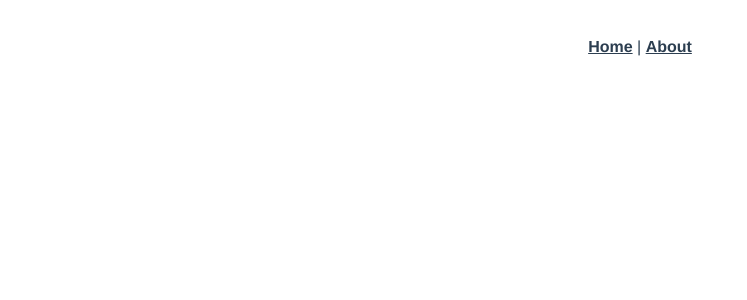
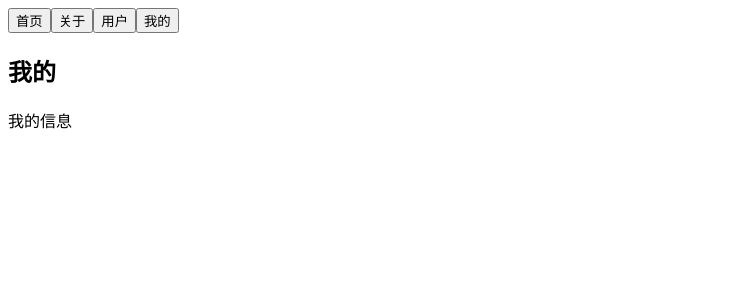
Before and after one commit to codewy/testmall, a Vue app: page /profile in a window 1280 px wide. Shown: the top 300 px of the page, without its empty margins (0-747 px from the left). Built offline with nearby package versions, Linux system fonts and the light colour scheme.

Commit message:
'添加路由配置'

```diff
--- a/src/App.vue
+++ b/src/App.vue
@@ -1,32 +1,30 @@
 <template>
   <div id="app">
-    <div id="nav">
-      <router-link to="/">Home</router-link> |
-      <router-link to="/about">About</router-link>
-    </div>
-    <router-view/>
+    <!-- <router-link to="/home" tag="button" replace active-class="active">首页</router-link> -->
+    <router-link to="/home" tag="button" replace>首页</router-link>
+    <router-link to="/about" tag="button" replace>关于</router-link>
+    <router-link to="/user" tag="button" replace>用户</router-link>
+
+    <button @click="proClick">我的</button>
+
+    <router-view></router-view>
   </div>
 </template>
 
+<script>
+export default {
+  name: 'App',
+  methods: {
+    proClick() {
+      // this.$router.push('/profile')
+      this.$router.replace('/profile')
+    }
+  }
+}
+</script>
+
 <style>
-#app {
-  font-family: Avenir, Helvetica, Arial, sans-serif;
-  -webkit-font-smoothing: antialiased;
-  -moz-osx-font-smoothing: grayscale;
-  text-align: center;
-  color: #2c3e50;
-}
-
-#nav {
-  padding: 30px;
-}
-
-#nav a {
-  font-weight: bold;
-  color: #2c3e50;
-}
-
-#nav a.router-link-exact-active {
-  color: #42b983;
-}
+  .active{
+    color:red;
+  }
 </style>
--- a/src/components/HelloWorld.vue
+++ /dev/null
@@ -1,20 +0,0 @@
-<template>
-  <div>
-    <h2>我是标题</h2>
-    <p>我是内容</p>
-    <p>首页</p>
-  </div>
-</template>
-
-<script>
-export default {
-  name: 'HelloWorld',
-
-
-}
-</script>
-
-<!-- Add "scoped" attribute to limit CSS to this component only -->
-<style scoped>
-
-</style>
--- a/src/components/Home.vue
+++ b/src/components/Home.vue
@@ -12,5 +12,14 @@ export default {
 </script>
 
 <style scoped>
-
+  div{
+    background: rgb(236, 211, 211);
+    width: 80px;
+    height: 100px;
+    text-align: center;
+    border-radius: 10px;
+  }
+  h2{
+    color:rgb(223, 56, 200);
+  }
 </style>
--- a/src/components/Profile.vue
+++ b/src/components/Profile.vue
@@ -1,7 +1,7 @@
 <template>
   <div>
-    <h2>关于</h2>
-    <p>商城项目11</p>
+    <h2>我的</h2>
+    <p>我的信息</p>
   </div>
 </template>
 
--- a/src/components/User.vue
+++ b/src/components/User.vue
@@ -1,7 +1,7 @@
 <template>
   <div>
-    <h2>关于</h2>
-    <p>商城项目888</p>
+    <h2>用户</h2>
+    <p>用户内容</p>
   </div>
 </template>
 
--- a/src/main.js
+++ b/src/main.js
@@ -1,12 +1,11 @@
 import Vue from 'vue'
 import App from './App.vue'
 import router from './router'
-import store from './store'
+// import store from './store'
 
 Vue.config.productionTip = false
 
 new Vue({
   router,
-  store,
   render: h => h(App)
 }).$mount('#app')
--- a/src/router/index.js
+++ b/src/router/index.js
@@ -1,29 +1,48 @@
+//配置路由相关信息
 import Vue from 'vue'
 import VueRouter from 'vue-router'
-import Home from '../views/Home.vue'
 
+//用过懒加载方式加载组件
+const Home = () => import ('../components/Home')
+const About = () => import ('../components/About')
+const User = () => import ('../components/User')
+const Profile = () => import ('../components/Profile')
+
+// 1.通过Vue.use安装插件
 Vue.use(VueRouter)
 
 const routes = [
   {
-    path: '/',
-    name: 'Home',
+    path: '',
+    redirect: '/home'
+  },
+  {
+    path: '/home',
     component: Home
   },
   {
     path: '/about',
-    name: 'About',
-    // route level code-splitting
-    // this generates a separate chunk (about.[hash].js) for this route
-    // which is lazy-loaded when the route is visited.
-    component: () => import(/* webpackChunkName: "about" */ '../views/About.vue')
-  }
+    component: About
+  },
+  {
+    path: '/user',
+    component: User
+  },
+  {
+    path: '/profile',
+    component: Profile
+  },
+
 ]
 
+// 2.创建VueRouter对象
 const router = new VueRouter({
-  mode: 'history',
-  base: process.env.BASE_URL,
-  routes
+// 配置路由和组件之间的关系
+routes,
+mode: 'history',
+// 活跃的选择使用以下Class
+linkActiveClass: 'active'
 })
 
+
 export default router
```
